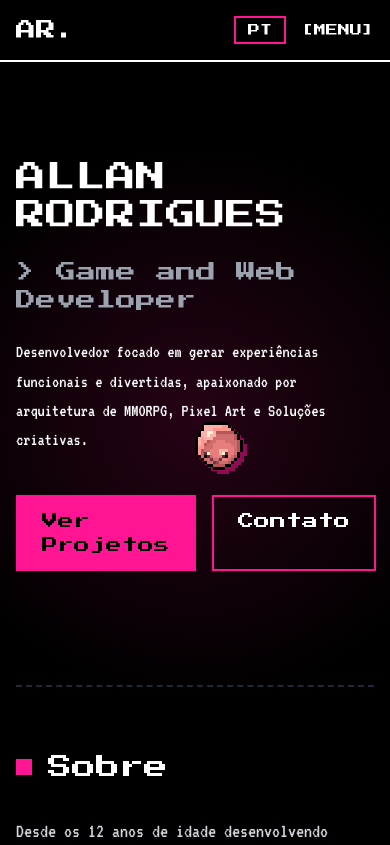
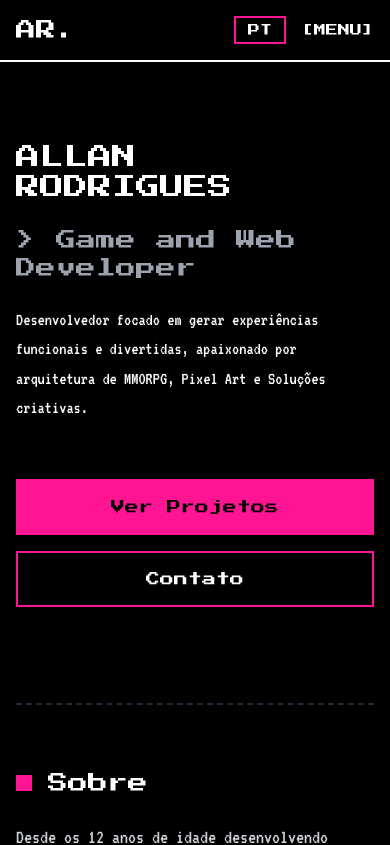
Before and after one commit to allanzinhodev/devfolio, a React (Vite) app: page / in a window 390 px wide. Shown: the top 845 px of the page. Built offline with nearby package versions, Linux system fonts and the light colour scheme.

Commit message:
style: improve mobile responsiveness

```diff
--- a/src/components/CursorCharacter.jsx
+++ b/src/components/CursorCharacter.jsx
@@ -110,7 +110,7 @@ export function CursorCharacter() {
   return (
     <div
       ref={containerRef}
-      className="fixed inset-0 pointer-events-none z-0 overflow-hidden"
+      className="fixed inset-0 pointer-events-none z-0 overflow-hidden hidden md:block"
     >
       {/* 1. O Efeito de Luz focado no Personagem */}
       <div
--- a/src/components/Hero.jsx
+++ b/src/components/Hero.jsx
@@ -1,7 +1,7 @@
 export function Hero({ t }) {
   return (
     <section className="min-h-[70vh] flex flex-col justify-center items-start pt-12 pb-24">
-      <h1 className="font-press text-3xl md:text-5xl lg:text-6xl mb-6 leading-tight">
+      <h1 className="font-press text-2xl sm:text-3xl md:text-5xl lg:text-6xl mb-6 leading-tight">
         ALLAN<br/>RODRIGUES
       </h1>
       <h2 className="text-xl md:text-2xl text-gray-400 mb-6 font-press">
@@ -10,11 +10,11 @@ export function Hero({ t }) {
       <p className="text-lg md:text-xl max-w-2xl mb-10 leading-relaxed">
         {t.hero.description}
       </p>
-      <div className="flex gap-4">
-        <a href="#projects" className="pixel-border px-6 py-3 font-press bg-neon text-black hover:bg-pink-600 pixel-shadow-hover transition-transform inline-block">
+      <div className="flex flex-col sm:flex-row gap-4 w-full sm:w-auto mt-4">
+        <a href="#projects" className="pixel-border px-6 py-4 sm:py-3 font-press bg-neon text-black hover:bg-pink-600 pixel-shadow-hover transition-transform inline-block text-center text-sm sm:text-base">
           {t.hero.ctaProjects}
         </a>
-        <a href="#contact" className="pixel-border px-6 py-3 font-press hover:bg-neon hover:text-black pixel-shadow-hover transition-transform inline-block">
+        <a href="#contact" className="pixel-border px-6 py-4 sm:py-3 font-press hover:bg-neon hover:text-black pixel-shadow-hover transition-transform inline-block text-center text-sm sm:text-base">
           {t.hero.ctaContact}
         </a>
       </div>
--- a/src/components/Section.jsx
+++ b/src/components/Section.jsx
@@ -1,8 +1,8 @@
 export function Section({ id, title, children }) {
   return (
     <section id={id} className="py-16 border-t-2 border-dashed border-gray-800 scroll-mt-20">
-      <h3 className="font-press text-2xl mb-8 flex items-center gap-4">
-        <span className="w-4 h-4 bg-neon inline-block"></span>
+      <h3 className="font-press text-xl md:text-2xl mb-6 md:mb-8 flex items-center gap-4">
+        <span className="w-4 h-4 flex-shrink-0 bg-neon inline-block"></span>
         {title}
       </h3>
       <div>
```
